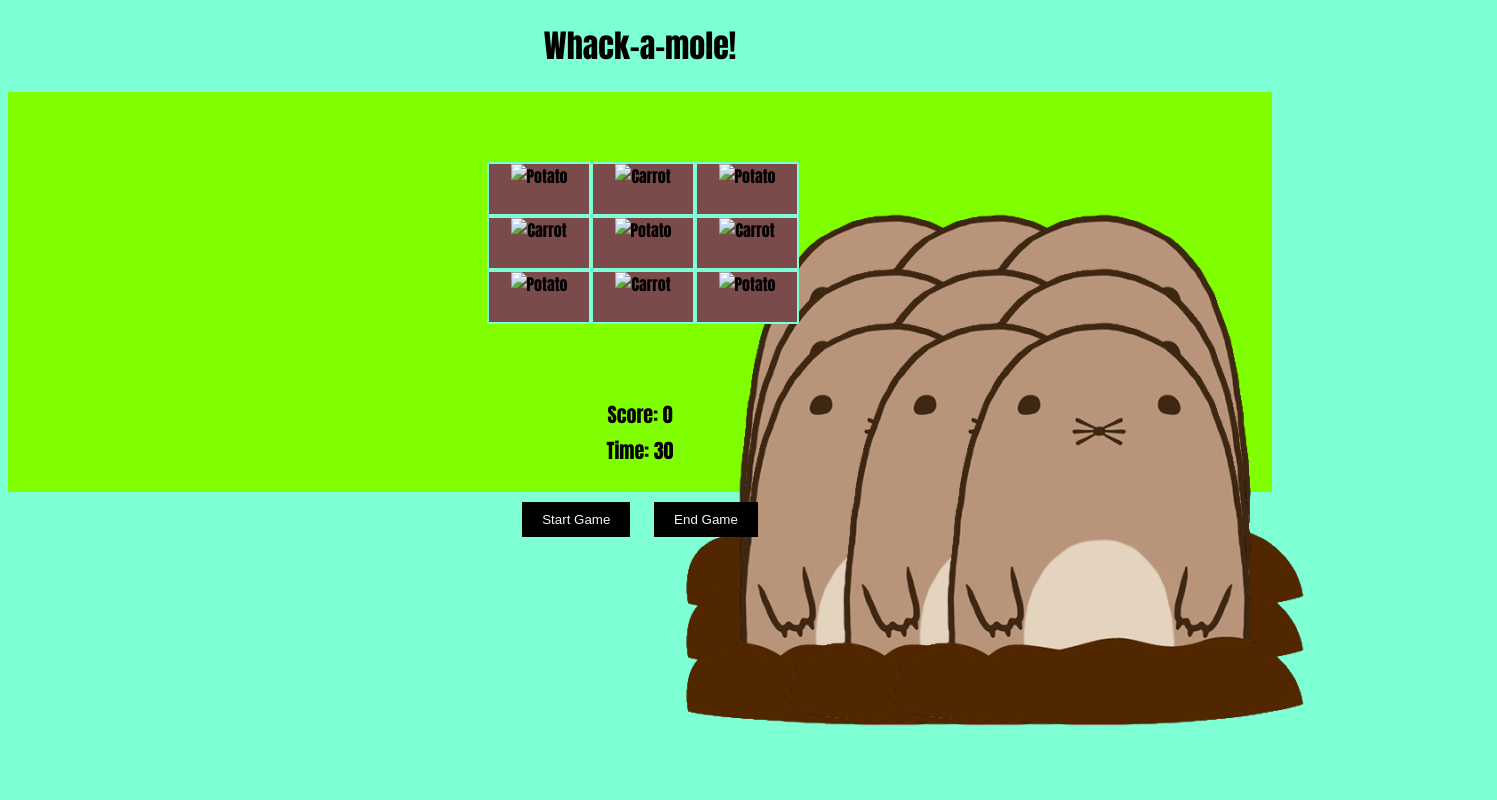
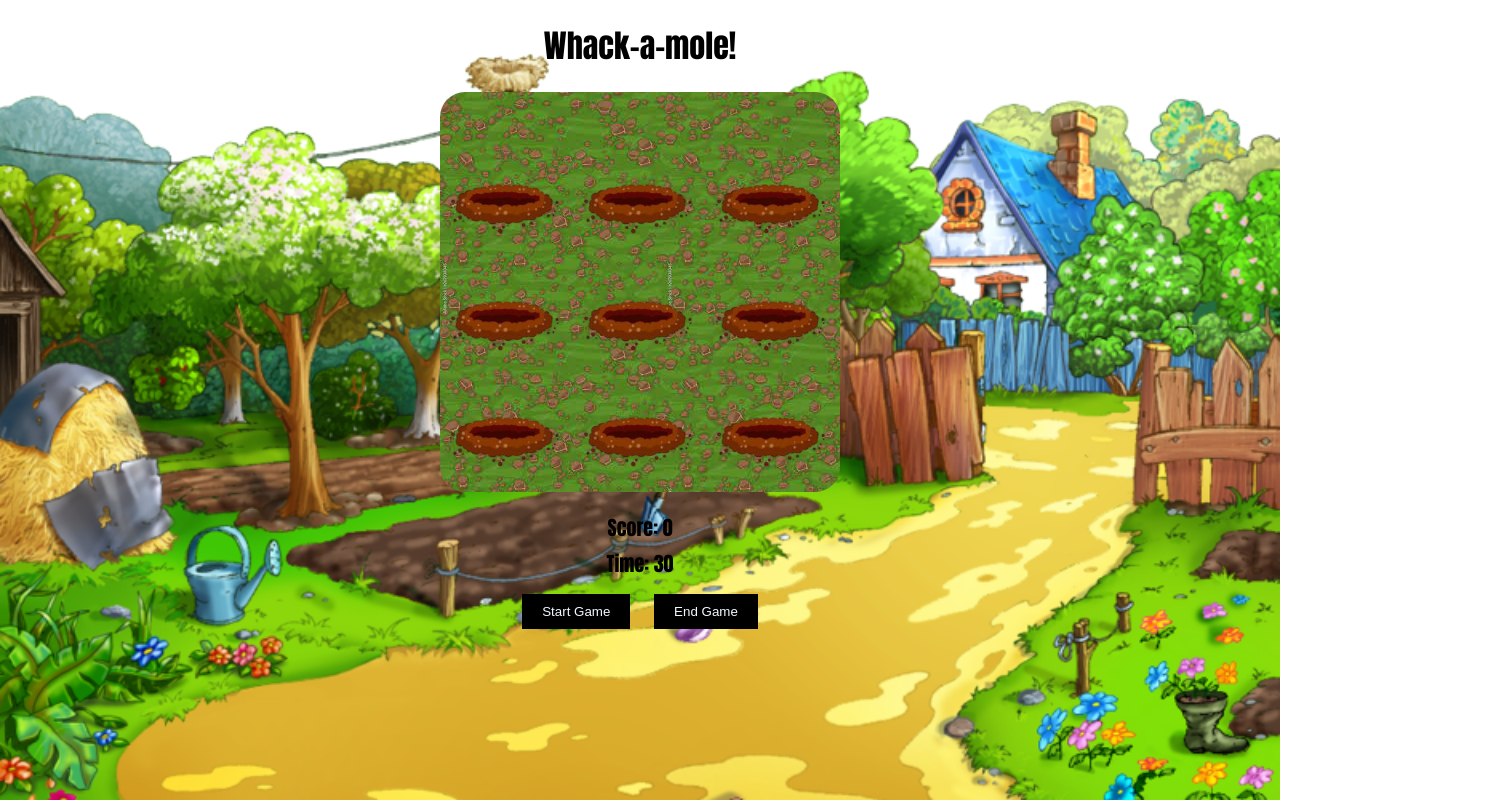
Before and after one commit to vricaurtec/Whack-that-mole, a plain HTML site: page index.html in a window 1280 px wide. Both pictures are taken after a click on the button "Start Game". Shown: the whole page, 1497 px wide, since content can reach past the window. Drawn offline with Linux system fonts and the light colour scheme.

Commit message:
html done, css updated,background added,holes added, js begun

```diff
--- a/index.html
+++ b/index.html
@@ -15,47 +15,48 @@
       <div class="game-container">
         <div class="holes">
           <div class="hole" id="hole1">
-            <img src="potato.png" alt="Potato" class="potato" />
+            <img src="potato/potato (1).png" alt="Potato" class="potato" />
             <img src="mole.png/mole.png" alt="Mole" class="mole" />
           </div>
           <div class="hole" id="hole2">
-            <img src="carrot.png" alt="Carrot" class="carrot" />
+            <img src="carrot/carrot.png" alt="Carrot" class="carrot" />
             <img src="mole.png/mole.png" alt="Mole" class="mole" />
           </div>
           <div class="hole" id="hole3">
-            <img src="potato.png" alt="Potato" class="potato" />
+            <img src="potato/potato (1).png" alt="Potato" class="potato" />
             <img src="mole.png/mole.png" alt="Mole" class="mole" />
           </div>
           <div class="hole" id="hole4">
-            <img src="carrot.png" alt="Carrot" class="carrot" />
+            <img src="carrot/carrot.png" alt="Carrot" class="carrot" />
             <img src="mole.png/mole.png" alt="Mole" class="mole" />
           </div>
           <div class="hole" id="hole5">
-            <img src="potato.png" alt="Potato" class="potato" />
+            <img src="potato/potato (1).png" alt="Potato" class="potato" />
             <img src="mole.png/mole.png" alt="Mole" class="mole" />
           </div>
           <div class="hole" id="hole6">
-            <img src="carrot.png" alt="Carrot" class="carrot" />
+            <img src="carrot/carrot.png" alt="Carrot" class="carrot" />
             <img src="mole.png/mole.png" alt="Mole" class="mole" />
           </div>
           <div class="hole" id="hole7">
-            <img src="potato.png" alt="Potato" class="potato" />
+            <img src="potato/potato (1).png" alt="Potato" class="potato" />
             <img src="mole.png/mole.png" alt="Mole" class="mole" />
           </div>
           <div class="hole" id="hole8">
-            <img src="carrot.png" alt="Carrot" class="carrot" />
+            <img src="carrot/carrot.png" alt="Carrot" class="carrot" />
             <img src="mole.png/mole.png" alt="Mole" class="mole" />
           </div>
           <div class="hole" id="hole9">
-            <img src="potato.png" alt="Potato" class="potato" />
+            <img src="potato/potato (1).png" alt="Potato" class="potato" />
             <img src="mole.png/mole.png" alt="Mole" class="mole" />
           </div>
         </div>
-        <div class="score-timer">
+
+        </div>
+      </div>
+      <div class="score-timer">
           <p id="score">Score: 0</p>
           <p id="timer">Time: 30</p>
-        </div>
-      </div>
       <button id="start-button" class="game-button">Start Game</button>
       <button id="end-button" class="game-button">End Game</button>
     </main>
--- a/script.js
+++ b/script.js
@@ -0,0 +1,63 @@
+//declare variables
+const startButton = document.getElementById("start-button");
+const endButton = document.getElementById("end-button");
+const holes = document.querySelectorAll(".hole");
+const moles = document.querySelectorAll(".mole");
+const potatoes = document.querySelectorAll(".potato");
+const carrots = document.querySelectorAll(".carrot");
+const scoreDisplay = document.getElementById("score");
+const timerDisplay = document.getElementById("timer");
+let score = 0;
+let time = 30;
+
+// const startButton = document.getElementById("start-button");
+startButton.addEventListener("click", startGame);
+
+function startGame() {
+  //start the game by starting the timer
+  startTimer();
+  score = 0;
+  scoreDisplay.textContent = "Score: " + score;
+
+  gameLoop(); //this is telling the computer to start the game
+}
+
+function gameLoop() {
+  updateGameElements();
+  // Update vegetables
+  //update moles
+  // Update timer
+
+  // Update score
+
+  // Other game logic
+
+  requestAnimationFrame(gameLoop); // Continue the loop
+}
+function updateGameElements() {
+  moles.forEach(function (mole) {
+    if (Math.random() < molesAppearanceProbability) {
+      mole.style.display = "block"; // Show the mole
+    } else {
+      mole.style.display = "none"; // Hide the mole
+    }
+  });
+
+  potatoes.forEach(function (potato) {
+    if (Math.random() < potatoesAppearanceProbability) {
+      potato.style.display = "block";
+    } else {
+      potato.style.display = "none";
+    }
+  });
+  carrots.forEach(function (carrot) {
+    if (Math.random() < carrotsAppearanceProbability) {
+      carrot.style.display = "block";
+    } else {
+      carrot.style.display = "none";
+    }
+  });
+}
+const molesAppearanceProbability = 0.3;
+const potatosAppearanceProbability = 0.3;
+const carrotsAppearanceProbability = 0.4;
--- a/style.css
+++ b/style.css
@@ -1,30 +1,35 @@
 body {
   font-family: Impact, Haettenschweiler, "Arial Narrow Bold", sans-serif;
-  background-color: aquamarine;
   text-align: center;
+  background-image: url("garden/garden\ \(1\).png");
+  background-size: cover;
 }
 
 .game-container {
+  width: 400px;
+  height: 400px;
+  background-image: url("soil/soil.png");
+  margin: 0 auto;
   display: flex;
-  flex-direction: column;
-  align-items: center;
-  justify-content: center;
-  height: 50vh;
-  background-color: chartreuse;
+  flex-wrap: wrap;
+  border-radius: 25px;
 }
 
 .holes {
   display: grid;
   grid-template-columns: repeat(3, auto);
-  width: 306px;
-  margin: 50px auto;
+  width: 400px;
+  justify-content: space-around;
+  margin-top: 50px;
+  background-size: cover;
 }
 .hole {
-  width: 100px;
-  height: 50px;
-  background-color: #7b4a4a;
-  border: 2px solid aquamarine;
-  margin: 0px;
+  display: flex;
+  width: 120px;
+  height: 110px;
+  background-image: url("dirthole.png/dirthole.png");
+  background-size: cover;
+  margin: 2px;
   cursor: pointer;
 }
 
@@ -55,3 +60,23 @@ body {
 .game-button:hover {
   background-color: #0056b3;
 }
+
+.mole {
+  width: 80px;
+  height: 80px;
+  cursor: pointer;
+  display: none;
+}
+.potato {
+  width: 80px;
+  height: 80px;
+  cursor: pointer;
+  display: none;
+}
+
+.carrot {
+  width: 80px;
+  height: 80px;
+  cursor: pointer;
+  display: none;
+}
```
Also changed, not shown: carrot.png (deleted), carrot/carrot.png (added), dirthole.png/dirthole.png (added), garden/garden (1).png (added), potato/potato (1).png (added), soil/soil.png (added).
